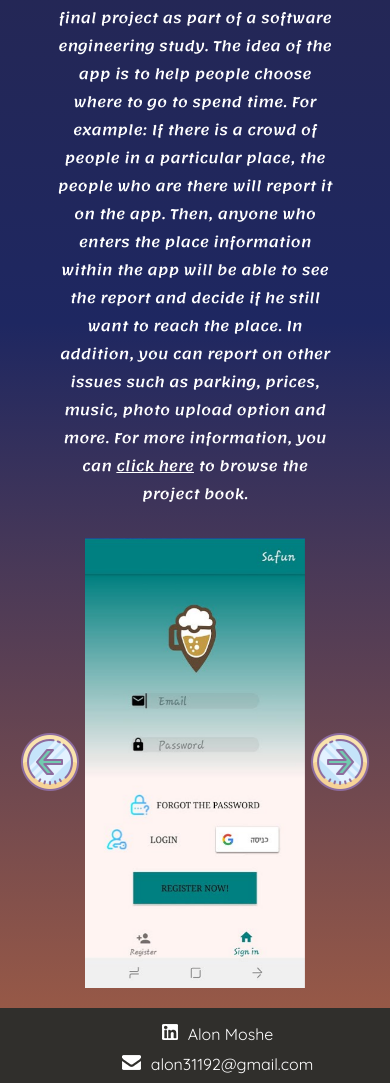
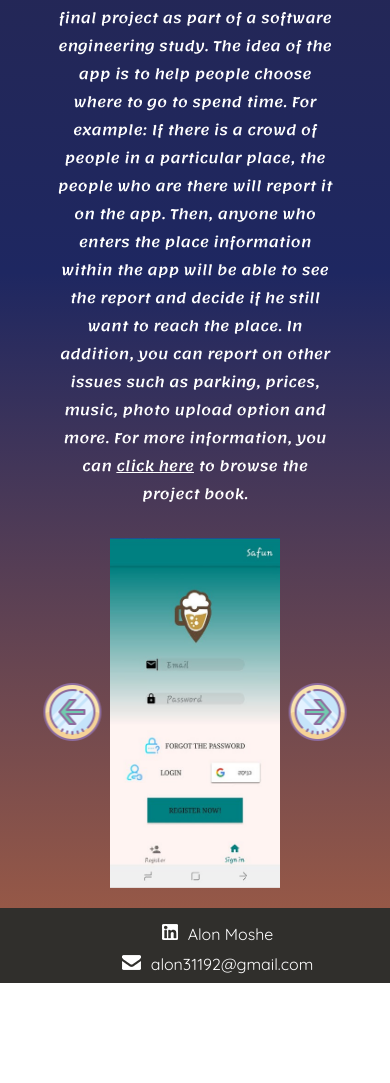
Before and after one commit to alon3192/portfolio, an Angular app: page /Safun in a window 390 px wide. Shown: the part 438-1521 px from the top of the page. After the commit the page ends 1421 px from the top, so only its background shows below. Built offline with nearby package versions, Linux system fonts and the light colour scheme; no server answers; a web font is replaced by a local one.

Commit message:
animations fixed

```diff
--- a/src/app/view-gamefill/view-gamefill.component.html
+++ b/src/app/view-gamefill/view-gamefill.component.html
@@ -14,7 +14,7 @@
 
     <div class="images_cont">
         <img src="../../assets/images/arrow_back.png" alt="" id="back" (click)="goBack()">
-        <div class="img_cont">
+        <div class="img_cont" id="img_cont">
             <img src="../../assets/images/gamefill_1.jpg" alt="" class="image_appp" id="image">
         </div>
         <img src="../../assets/images/arrow_forward.png" alt="" id="forward" (click)="goForward()">
--- a/src/app/view-gamefill/view-gamefill.component.scss
+++ b/src/app/view-gamefill/view-gamefill.component.scss
@@ -117,3 +117,8 @@
 .upload {
     display: none;
 }
+@media(max-width : 600px) {
+    #img_cont {
+        height: 350px;
+    }
+}
--- a/src/app/view-safun/view-safun.component.html
+++ b/src/app/view-safun/view-safun.component.html
@@ -11,7 +11,7 @@
 
     <div class="images_cont">
         <img src="../../assets/images/arrow_back.png" alt="" id="back" (click)="goBack()">
-        <div class="img_cont">
+        <div class="img_cont" id="img_cont">
             <img src="../../assets/images/safun_1.jpg" alt="" class="image_appp" id="image">
         </div>
         <img src="../../assets/images/arrow_forward.png" alt="" id="forward" (click)="goForward()">
--- a/src/app/view-safun/view-safun.component.scss
+++ b/src/app/view-safun/view-safun.component.scss
@@ -117,3 +117,9 @@
 .upload {
     display: none;
 }
+
+@media(max-width : 600px) {
+    #img_cont {
+        height: 350px;
+    }
+}
```
